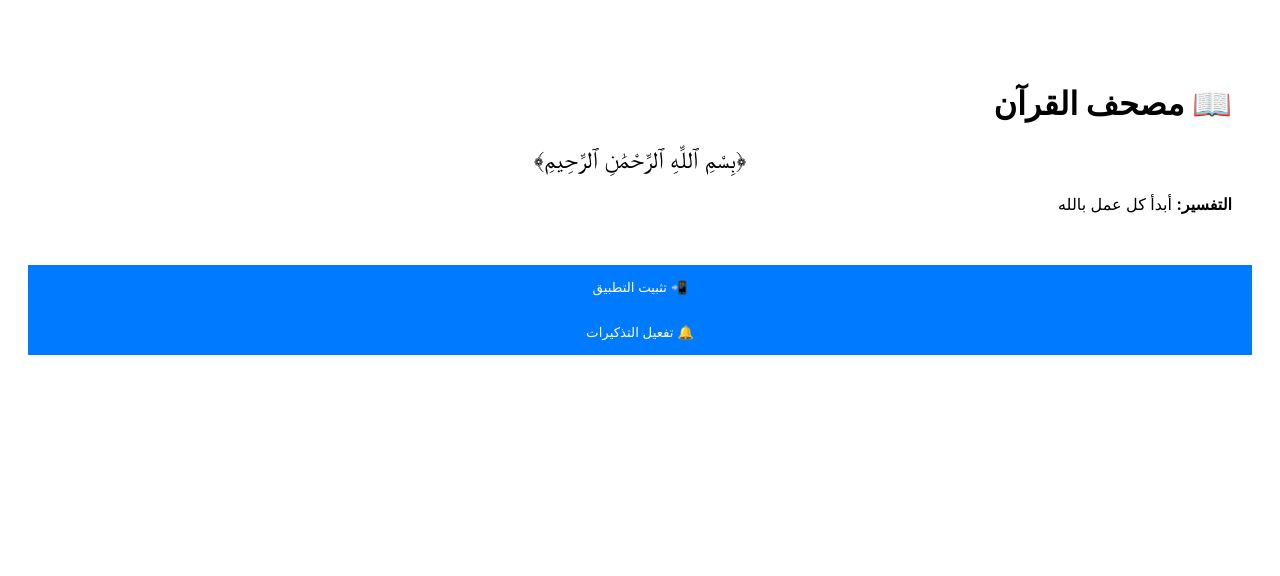
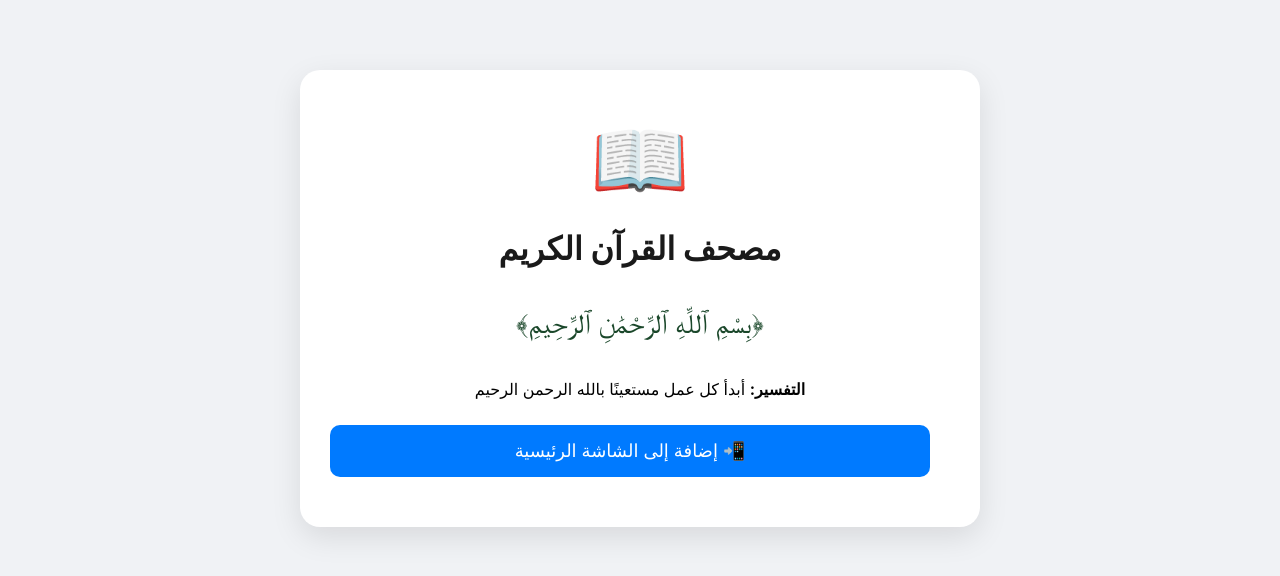
Before and after one commit to mahmoudalhousen86-del/quran-app24, a plain HTML site: page index.html in a window 1280 px wide. Drawn offline with Linux system fonts and the light colour scheme.

Commit message:
index.html

```diff
--- a/index.html
+++ b/index.html
@@ -3,32 +3,114 @@
 <head>
     <meta charset="UTF-8">
     <meta name="viewport" content="width=device-width, initial-scale=1.0">
-    <title>مصحف القرآن</title>
+    <title>مصحف القرآن الكريم</title>
+
+    <!-- PWA Meta -->
+    <meta name="theme-color" content="#007AFF">
+    <meta name="apple-mobile-web-app-capable" content="yes">
+    <meta name="apple-mobile-web-app-status-bar-style" content="black">
+    <meta name="apple-mobile-web-app-title" content="مصحف القرآن">
+    <link rel="apple-touch-icon" href="https://img.icons8.com/color/192/000000/quran.png">
+
     <link rel="manifest" href="manifest.json">
     <style>
-        body { font-family: -apple-system; padding: 20px; }
-        .card { background: white; padding: 20px; border-radius: 15px; margin: 15px 0; }
-        .ayah { font-size: 24px; text-align: center; margin: 20px 0; }
-        button { background: #007AFF; color: white; border: none; padding: 15px; width: 100%; }
+        body {
+            font-family: -apple-system, BlinkMacSystemFont;
+            background: #f0f2f5;
+            margin: 0;
+            padding: 20px;
+            text-align: center;
+        }
+        .container {
+            max-width: 600px;
+            margin: 50px auto;
+            background: white;
+            padding: 40px;
+            border-radius: 20px;
+            box-shadow: 0 10px 30px rgba(0,0,0,0.1);
+        }
+        .quran-icon {
+            font-size: 80px;
+            color: #007AFF;
+            margin-bottom: 20px;
+        }
+        h1 {
+            color: #1a1a1a;
+            margin-bottom: 20px;
+        }
+        .ayah {
+            font-size: 28px;
+            margin: 30px 0;
+            line-height: 1.8;
+            color: #1a472a;
+        }
+        button {
+            background: #007AFF;
+            color: white;
+            border: none;
+            padding: 15px 30px;
+            font-size: 18px;
+            border-radius: 10px;
+            margin: 10px;
+            cursor: pointer;
+            width: 100%;
+        }
+        .instructions {
+            background: #f8f9fa;
+            padding: 15px;
+            border-radius: 10px;
+            margin-top: 30px;
+            text-align: right;
+        }
     </style>
 </head>
 <body>
-    <div class="card">
-        <h1>📖 مصحف القرآن</h1>
-        <div class="ayah">﴿بِسْمِ ٱللَّهِ ٱلرَّحْمَٰنِ ٱلرَّحِيمِ﴾</div>
-        <p><strong>التفسير:</strong> أبدأ كل عمل بالله</p>
+    <div class="container">
+        <div class="quran-icon">📖</div>
+        <h1>مصحف القرآن الكريم</h1>
+
+        <div class="ayah">
+            ﴿بِسْمِ ٱللَّهِ ٱلرَّحْمَٰنِ ٱلرَّحِيمِ﴾
+        </div>
+
+        <p><strong>التفسير:</strong> أبدأ كل عمل مستعينًا بالله الرحمن الرحيم</p>
+
+        <button onclick="showInstallInstructions()">
+            📲 إضافة إلى الشاشة الرئيسية
+        </button>
+
+        <div class="instructions" id="instructions" style="display:none;">
+            <h3>طريقة الإضافة على iPhone:</h3>
+            <ol>
+                <li>اضغط على زر المشاركة (📤) في أسفل الشاشة</li>
+                <li>مرر للأسفل واختر "أضف إلى الشاشة الرئيسية"</li>
+                <li>اضغط "إضافة" في الزاوية اليمنى العليا</li>
+            </ol>
+        </div>
     </div>
-    <button onclick="installApp()">📲 تثبيت التطبيق</button>
-    <button onclick="enableReminders()">🔔 تفعيل التذكيرات</button>
+
     <script>
-        function installApp() {
-            alert('للتثبيت: افتح في Safari ← شارك ← أضف للشاشة الرئيسية');
+        function showInstallInstructions() {
+            document.getElementById('instructions').style.display = 'block';
+            alert('لإضافة التطبيق:\n1. اضغط زر المشاركة (📤)\n2. اختر "أضف إلى الشاشة الرئيسية"');
         }
-        function enableReminders() {
-            if(Notification.permission !== "granted") {
-                Notification.requestPermission();
-            }
-            alert('تم تفعيل التذكيرات');
+
+        // Register Service Worker
+        if ('serviceWorker' in navigator) {
+            window.addEventListener('load', () => {
+                navigator.serviceWorker.register('sw.js')
+                    .then(registration => {
+                        console.log('Service Worker مسجل');
+                    })
+                    .catch(err => {
+                        console.log('فشل تسجيل Service Worker:', err);
+                    });
+            });
+        }
+
+        // Detect if app is running in standalone mode
+        if (window.navigator.standalone) {
+            console.log('التطبيق يعمل في وضع standalone');
         }
     </script>
 </body>
```
